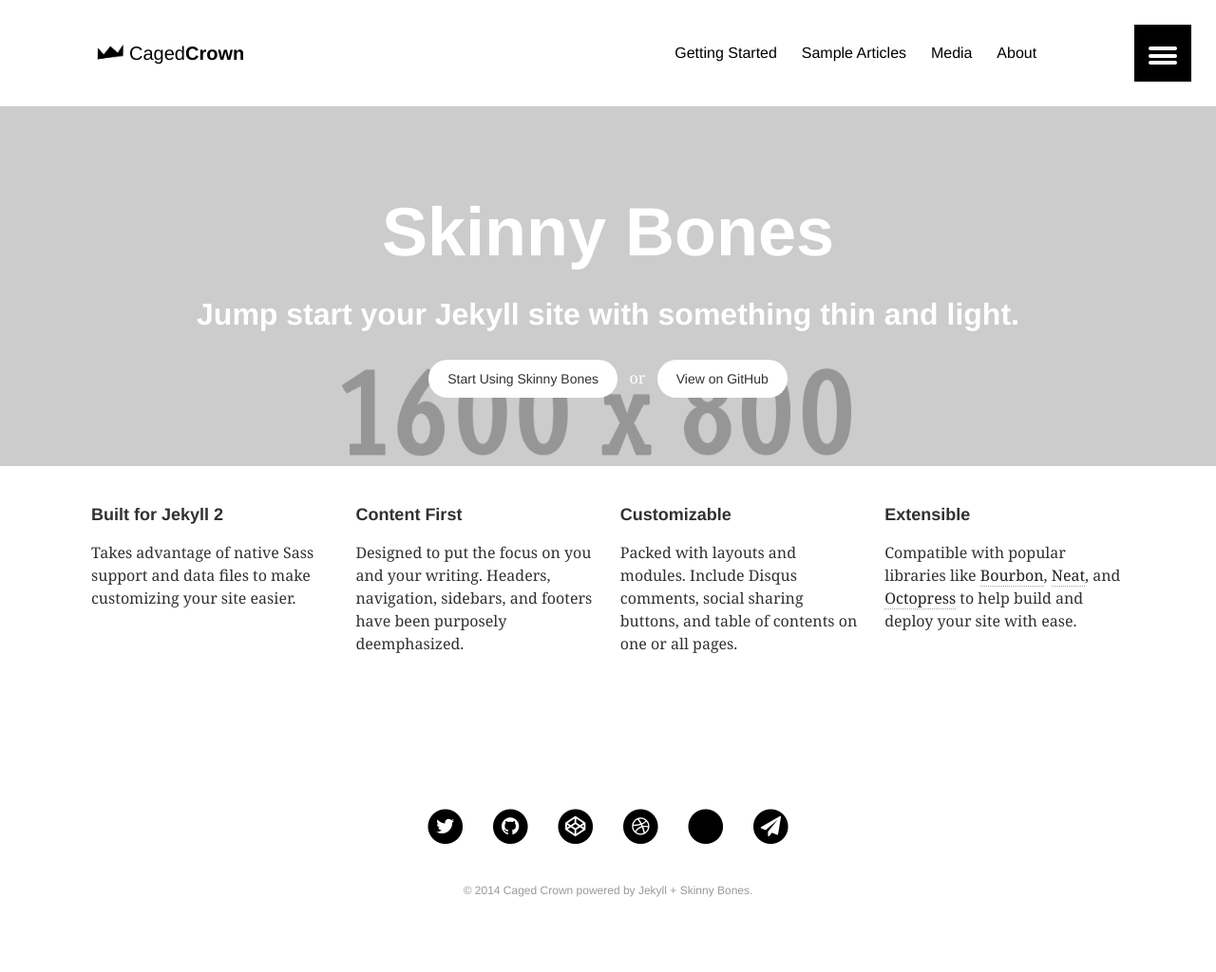
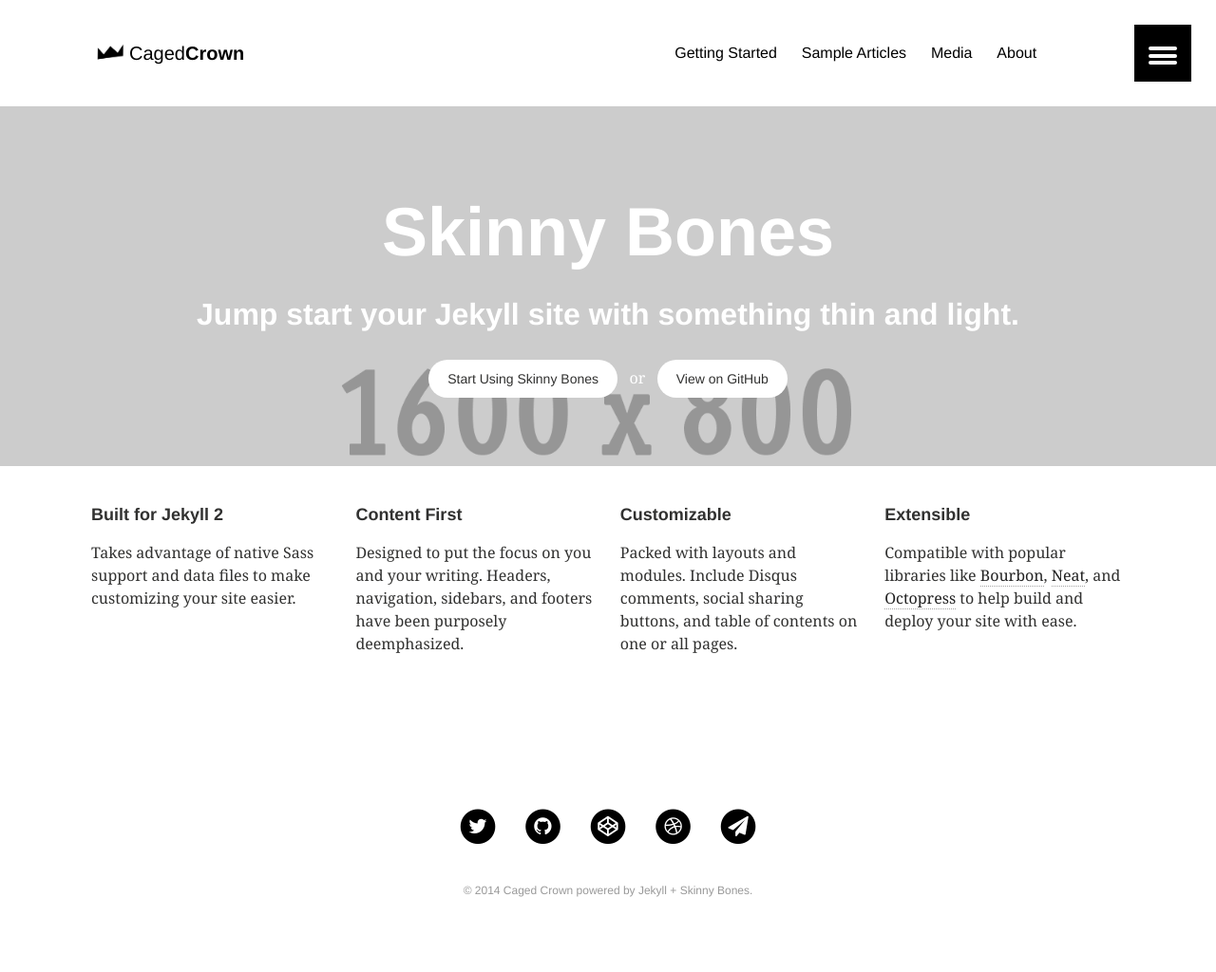
Before and after one commit to cagedcrown/cagedcrown.github.io, a Jekyll site: the page built from index.md, in a window 1280 px wide. Shown: the whole page at 95% size. Built offline with Jekyll 4.4.1, drawn with Linux system fonts in a browser that asks for light colours.

Commit message:
removed vimeo link

```diff
--- a/_includes/footer.html
+++ b/_includes/footer.html
@@ -19,9 +19,6 @@
 		<li>
 			<a href="https://dribbble.com/cagedcrown" onclick="ga('send', 'event', 'link', 'click', 'Dribbble follow');"> <span class="dribbble fa-stack fa-lg"> <i class="fa fa-circle fa-stack-2x"></i> <i class="fa fa-dribbble fa-stack-1x fa-inverse"></i> </span> </a>
 		</li>
-		<li>
-			<a href="https://vimeo.com/cagedcrown" onclick="ga('send', 'event', 'link', 'click', 'Vimeo follow');"> <span class="vimeo fa-stack fa-lg"> <i class="fa fa-circle fa-stack-2x"></i> <i class="fa fa-vimeo fa-stack-1x fa-inverse" color="white"></i> </span> </a>
-		</li>
 
 		<li>
 			<a href="mailto:mo@cagedcrown.com" onclick="ga('send', 'event', 'link', 'click', 'Instagram follow');"> <span class="fa-paperplane fa-stack fa-lg"> <i class="fa fa-circle fa-stack-2x"></i> <i class="fa fa-paper-plane fa-stack-1x fa-inverse"></i> </span> </a>
```
